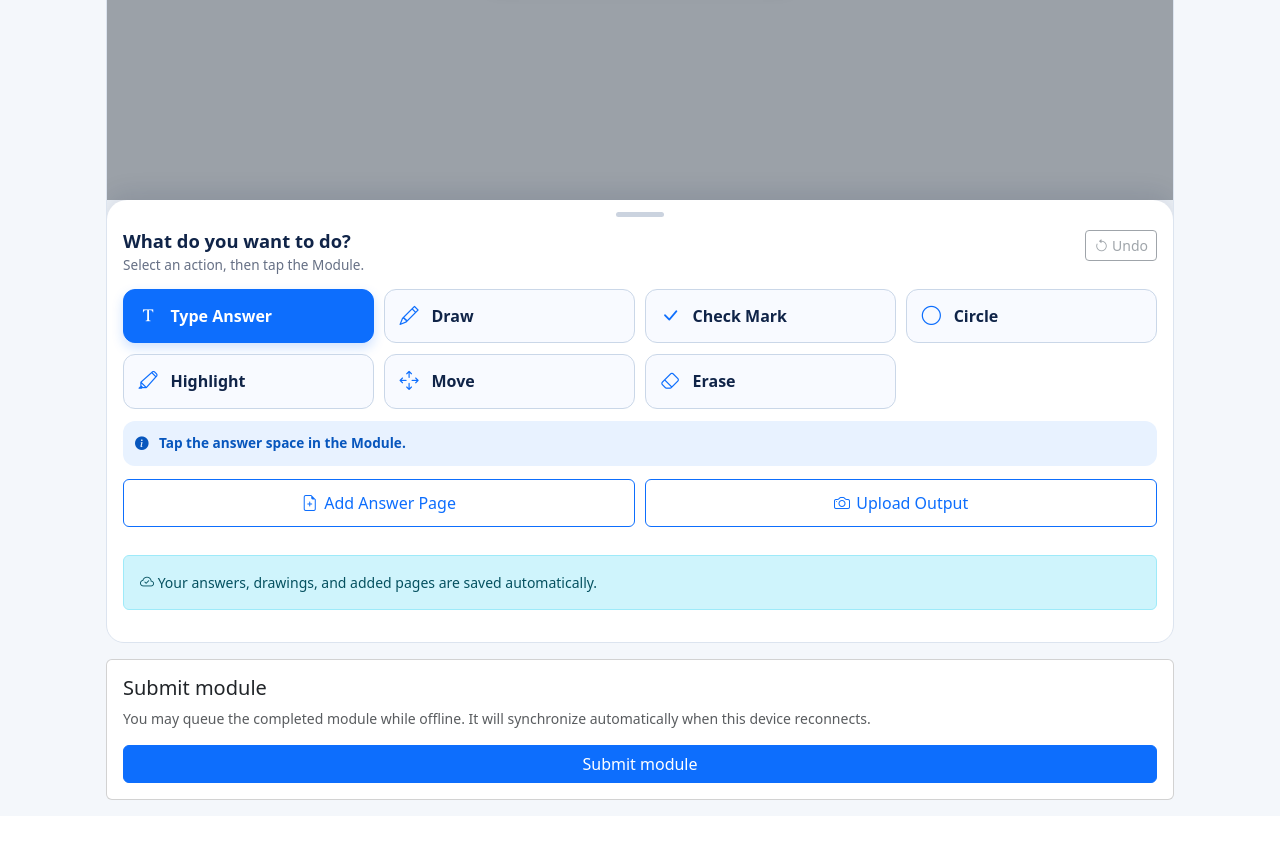
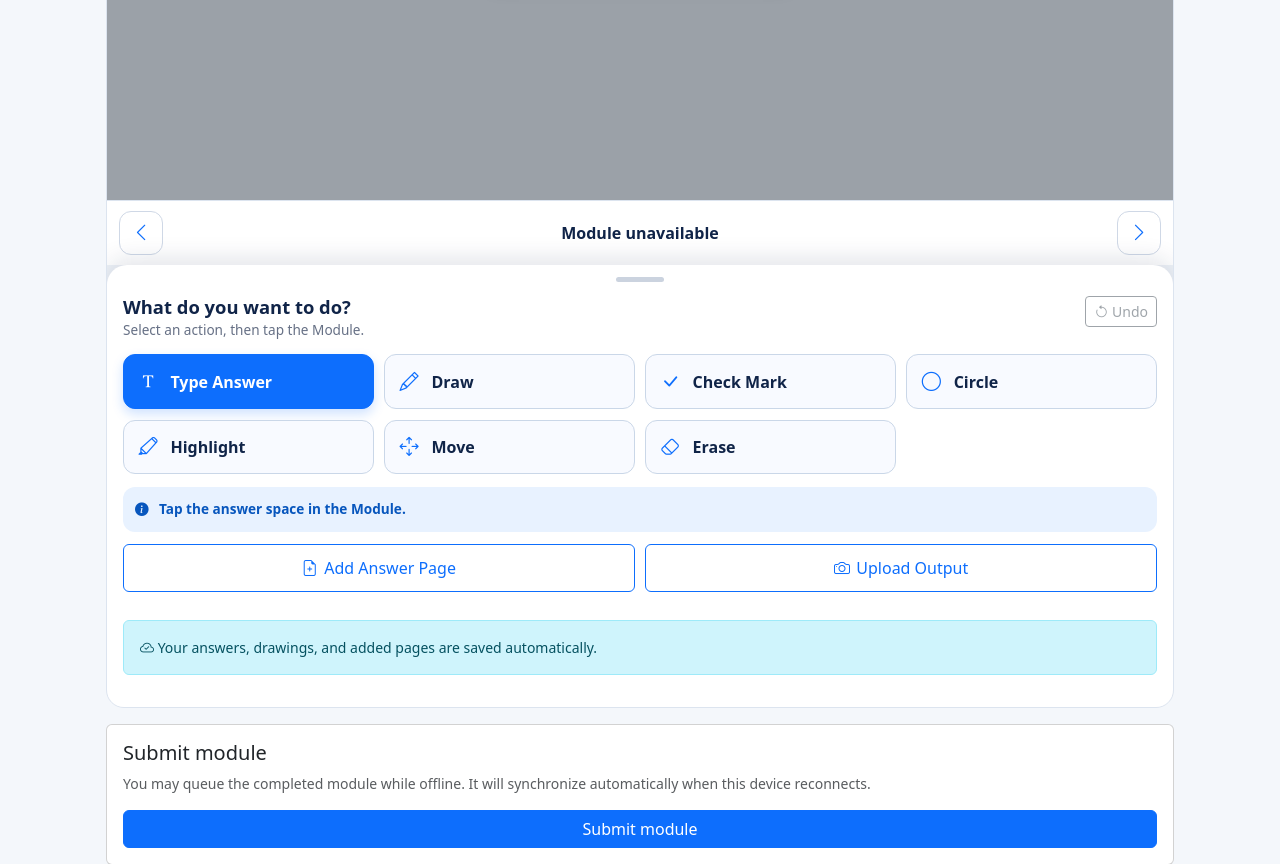
Before and after one commit to KeiRuss01/DepedLMS, a Django app: page /offline/modules/editor/ in a window 1280 px wide. Shown: the part 483-1347 px from the top of the page. Before the commit the page ends 1283 px from the top, so only its background shows below. Run offline with Django 5.2, Linux system fonts and the light colour scheme; parts of the project's set-up code (start-up, migrations or seed data) failed here and were passed over; some libraries are stand-ins or nearby versions.

Commit message:
add buttom moudle pager

```diff
--- a/classroom/static/classroom/css/mobile_module_editor.css
+++ b/classroom/static/classroom/css/mobile_module_editor.css
@@ -65,6 +65,11 @@
 
     .mobile-page-navigation strong {
         text-align: center;
+    }
+
+    .mobile-page-navigation-bottom {
+        border-top: 1px solid #dce4ef;
+        border-bottom: 0;
     }
 
     .mobile-page-button {
--- a/classroom/static/classroom/js/mobile_module_editor.js
+++ b/classroom/static/classroom/js/mobile_module_editor.js
@@ -22,9 +22,18 @@ async function startMobileModuleEditor(editor) {
     const annotationContext = annotationCanvas.getContext("2d");
 
     const stage = document.getElementById("mobilePdfStage");
-    const pageLabel = document.getElementById("mobilePdfPageLabel");
-    const previousButton = document.getElementById("mobilePdfPrevious");
-    const nextButton = document.getElementById("mobilePdfNext");
+    const pageLabels = [
+        document.getElementById("mobilePdfPageLabel"),
+        document.getElementById("mobilePdfPageLabelBottom"),
+    ].filter(Boolean);
+    const previousButtons = [
+        document.getElementById("mobilePdfPrevious"),
+        document.getElementById("mobilePdfPreviousBottom"),
+    ].filter(Boolean);
+    const nextButtons = [
+        document.getElementById("mobilePdfNext"),
+        document.getElementById("mobilePdfNextBottom"),
+    ].filter(Boolean);
     const errorBox = document.getElementById("mobilePdfError");
     const draftStatus = document.getElementById("mobileDraftStatus");
     const undoButton = document.getElementById("mobileUndo");
@@ -678,12 +687,20 @@ async function startMobileModuleEditor(editor) {
     }
 
     function updateNavigation() {
-        previousButton.disabled =
-            !pdfDocument || currentPage <= 1;
-
-        nextButton.disabled =
-            !pdfDocument ||
-            currentPage >= pdfDocument.numPages;
+        previousButtons.forEach((button) => {
+            button.disabled = !pdfDocument || currentPage <= 1;
+        });
+
+        nextButtons.forEach((button) => {
+            button.disabled =
+                !pdfDocument || currentPage >= pdfDocument.numPages;
+        });
+    }
+
+    function setPageLabel(message) {
+        pageLabels.forEach((label) => {
+            label.textContent = message;
+        });
     }
 
     async function changePage(newPage) {
@@ -762,8 +779,9 @@ async function startMobileModuleEditor(editor) {
                 ],
             }).promise;
 
-            pageLabel.textContent =
-                `Page ${currentPage} of ${pdfDocument.numPages}`;
+            setPageLabel(
+                `Page ${currentPage} of ${pdfDocument.numPages}`
+            );
 
             drawAnnotations();
             updateNavigation();
@@ -2292,12 +2310,16 @@ async function startMobileModuleEditor(editor) {
         );
     }
 
-    previousButton.addEventListener("click", () => {
-        changePage(currentPage - 1);
+    previousButtons.forEach((button) => {
+        button.addEventListener("click", () => {
+            changePage(currentPage - 1);
+        });
     });
 
-    nextButton.addEventListener("click", () => {
-        changePage(currentPage + 1);
+    nextButtons.forEach((button) => {
+        button.addEventListener("click", () => {
+            changePage(currentPage + 1);
+        });
     });
 
     initializeToolButtons();
@@ -2310,7 +2332,7 @@ async function startMobileModuleEditor(editor) {
         try {
             await prepareModuleStorage();
         } catch (error) {
-            pageLabel.textContent = "Module unavailable";
+            setPageLabel("Module unavailable");
             showError(error.message);
             return;
         }
@@ -2416,7 +2438,7 @@ async function startMobileModuleEditor(editor) {
 
         await renderCurrentPage();
     } catch (error) {
-        pageLabel.textContent = "PDF unavailable";
+        setPageLabel("PDF unavailable");
 
         console.error("PDF.js Module loading failed:", error);
 
--- a/classroom/templates/classroom/modules/live_work.html
+++ b/classroom/templates/classroom/modules/live_work.html
@@ -8,7 +8,7 @@
 
 <link
     rel="stylesheet"
-    href="{% static 'classroom/css/mobile_module_editor.css' %}?v=20260922-1"
+    href="{% static 'classroom/css/mobile_module_editor.css' %}?v=20261102-1"
 >
 {% endblock %}
 
@@ -160,6 +160,6 @@
 
 <script
     type="module"
-    src="{% static 'classroom/js/mobile_module_editor.js' %}?v=local-first-12"
+    src="{% static 'classroom/js/mobile_module_editor.js' %}?v=local-first-13"
 ></script>
 {% endblock %}
--- a/classroom/templates/classroom/modules/mobile_pdf_editor.html
+++ b/classroom/templates/classroom/modules/mobile_pdf_editor.html
@@ -78,6 +78,31 @@
             ></canvas>
         </div>
     </div>
+
+    <nav
+        class="mobile-page-navigation mobile-page-navigation-bottom"
+        aria-label="PDF page navigation below the module"
+    >
+        <button
+            id="mobilePdfPreviousBottom"
+            type="button"
+            class="mobile-page-button"
+            aria-label="Previous page"
+        >
+            <i class="bi bi-chevron-left"></i>
+        </button>
+
+        <strong id="mobilePdfPageLabelBottom">Loading Module...</strong>
+
+        <button
+            id="mobilePdfNextBottom"
+            type="button"
+            class="mobile-page-button"
+            aria-label="Next page"
+        >
+            <i class="bi bi-chevron-right"></i>
+        </button>
+    </nav>
 
     {% if can_edit %}
     <section class="mobile-action-sheet">
--- a/landing/templates/pwa/offline_module_editor.html
+++ b/landing/templates/pwa/offline_module_editor.html
@@ -26,7 +26,7 @@
 
     <link
         rel="stylesheet"
-        href="{% static 'classroom/css/mobile_module_editor.css' %}"
+        href="{% static 'classroom/css/mobile_module_editor.css' %}?v=20261102-1"
     >
 
     <style>
@@ -107,7 +107,7 @@
 
     <script
         type="module"
-        src="{% static 'classroom/js/mobile_module_editor.js' %}?v=local-first-12"
+        src="{% static 'classroom/js/mobile_module_editor.js' %}?v=local-first-13"
     ></script>
 </body>
 </html>
--- a/landing/templates/pwa/service-worker.js
+++ b/landing/templates/pwa/service-worker.js
@@ -1,4 +1,4 @@
-const CACHE_VERSION = "n1-hlms-shell-v29";
+const CACHE_VERSION = "n1-hlms-shell-v30";
 const OFFLINE_URL = "/offline/";
 const OFFLINE_MODULES_URL = "/offline/modules/";
 
@@ -20,8 +20,8 @@ const APP_SHELL = [
     "/offline/modules/editor/",
     "/static/vendor/bootstrap-icons/font/bootstrap-icons.min.css",
     "/static/vendor/bootstrap-icons/font/fonts/bootstrap-icons.woff2",
-    "/static/classroom/css/mobile_module_editor.css",
-    "/static/classroom/js/mobile_module_editor.js?v=local-first-12",
+    "/static/classroom/css/mobile_module_editor.css?v=20261102-1",
+    "/static/classroom/js/mobile_module_editor.js?v=local-first-13",
     "/static/pwa/js/device-registry.js?v=2",
     "/static/classroom/js/offline-attendance-roster.js?v=2",
     "/offline/attendance/",
```
